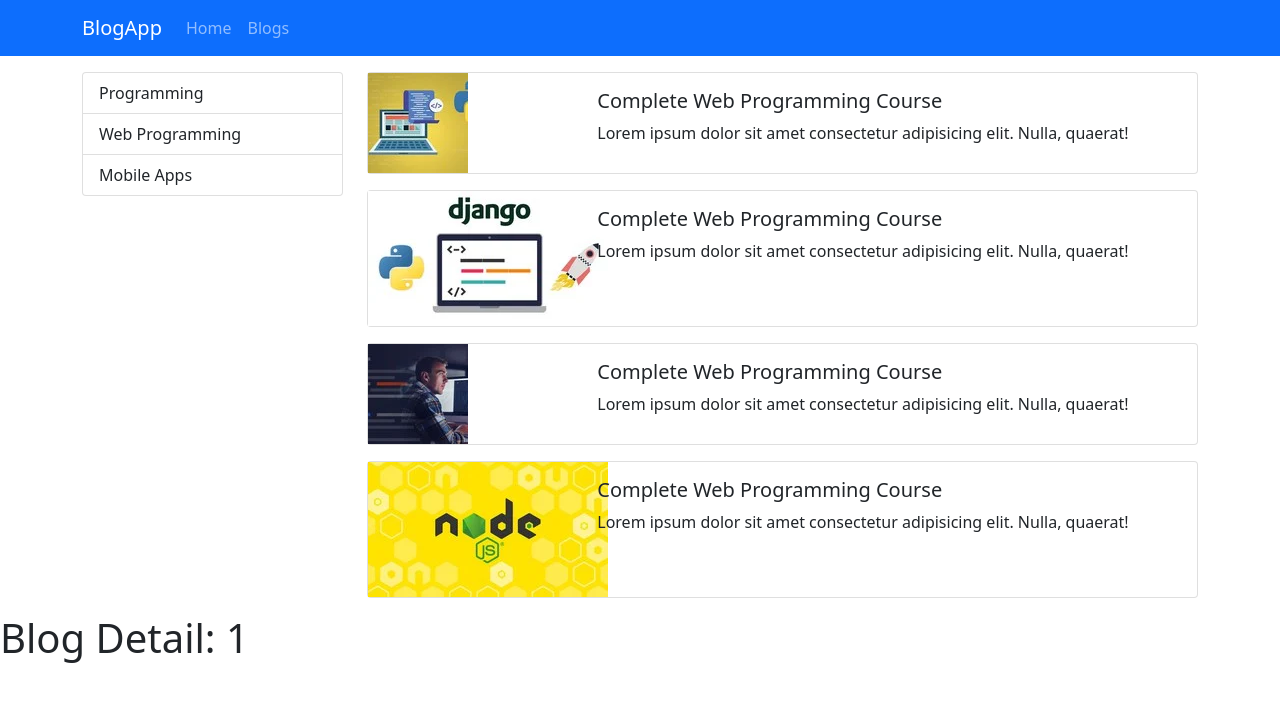
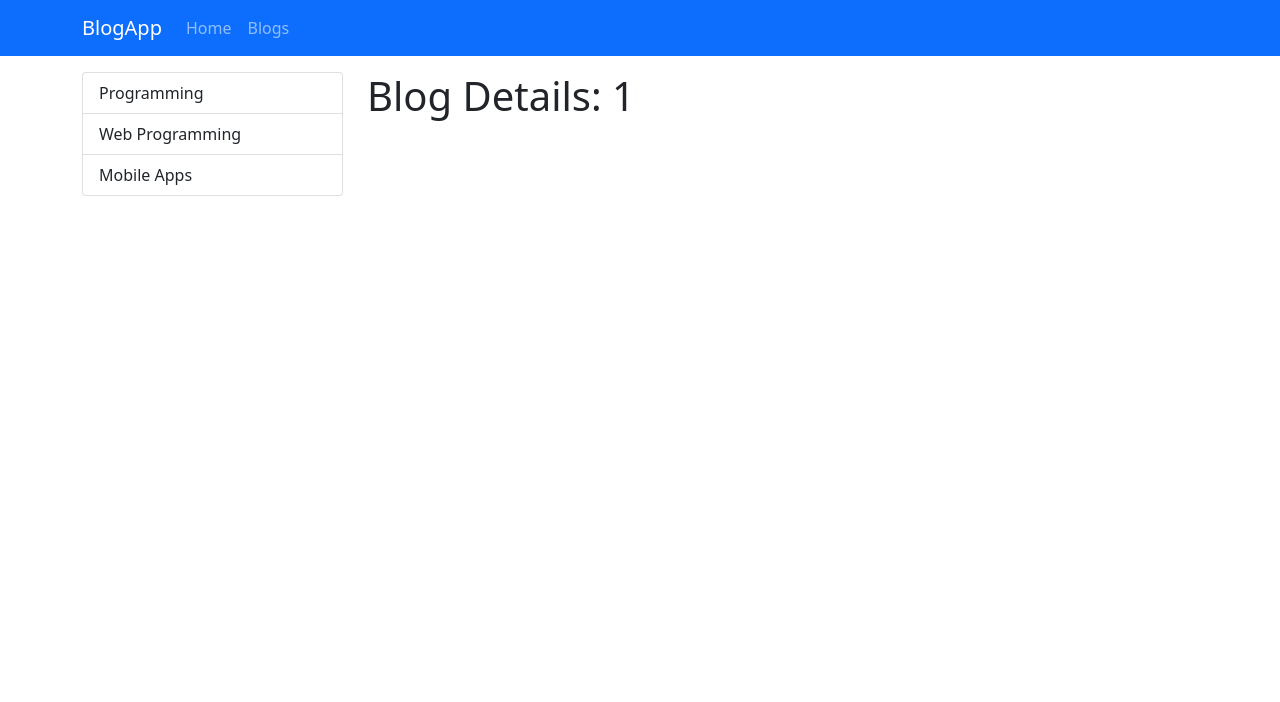
Before and after one commit to developerNihad/django-practise, a Django app: page /blogs/1/ in a window 1280 px wide. Shown: the top 702 px of the page. Run offline with Django 5.2, Linux system fonts and the light colour scheme; some libraries are stand-ins or nearby versions.

Commit message:
commited

```diff
--- a/blog/templates/blog/blog-details.html
+++ b/blog/templates/blog/blog-details.html
@@ -4,6 +4,16 @@
 
 {% block content %}
 
-<h1>Blog Detail: {{ id }}</h1>
+    <div class="container mt-3">
+        <div class="row">
+            <div class="col-3">
+                {% include "partials/_categories.html" %}
+            </div>
+            <div class="col-9">
+                <h1>Blog Details: {{ id }}</h1>
+            </div>
+        </div>
+    </div>
+
 
 {% endblock  %}
--- a/blog/urls.py
+++ b/blog/urls.py
@@ -3,8 +3,8 @@ from . import views
 
 
 urlpatterns = [
-    path("", views.index),
+    path("", views.index, name="home"),
     path("index/", views.index),
-    path("blogs/", views.blogs),
-    path("blogs/<str:id>/", views.blog_details),
+    path("blogs/", views.blogs, name="blogs"),
+    path("blogs/<int:id>/", views.blog_details, name="blog_details"),
 ]
--- a/blog/views.py
+++ b/blog/views.py
@@ -1,5 +1,7 @@
 from django.shortcuts import render
 from django.shortcuts import HttpResponse
+
+
 
 
 def index(request):
--- a/templates/base.html
+++ b/templates/base.html
@@ -12,85 +12,7 @@
 </head>
 <body>
 
-    <nav class="navbar navbar-dark bg-primary navbar-expand-lg">
-        <div class="container">
-            <a class="navbar-brand" href="">BlogApp</a>
-            <ul class="navbar-nav me-auto">
-                <li class="nav-item">
-                    <a class="nav-link" href="">Home</a>
-                </li>
-                <li class="nav-item">
-                    <a class="nav-link" href="">Blogs</a>
-                </li>
-            </ul>
-        </div>
-    </nav>
-
-    <div class="container mt-3">
-        <div class="row">
-            <div class="col-3">
-                <div class="list-group">
-                    <a class="list-group-item list-group-item-action" href="">Programming</a>
-                    <a class="list-group-item list-group-item-action" href="">Web Programming</a>
-                    <a class="list-group-item list-group-item-action" href="">Mobile Apps</a>
-                </div>
-            </div>
-            <div class="col-9">
-                <div class="card mb-3">
-                    <div class="row">
-                        <div class="col-md-3">
-                            <img src="{% static "img/1.webp" %}" alt="">
-                        </div>
-                        <div class="col-md-9">
-                            <div class="card-body">
-                                <h5 class="card-title">Complete Web Programming Course</h5>
-                                <p class="card-text">Lorem ipsum dolor sit amet consectetur adipisicing elit. Nulla, quaerat!</p>
-                            </div>
-                        </div>
-                    </div>
-                </div>
-                <div class="card mb-3">
-                    <div class="row">
-                        <div class="col-md-3">
-                            <img src="{% static "img/2.webp" %}" alt="">
-                        </div>
-                        <div class="col-md-9">
-                            <div class="card-body">
-                                <h5 class="card-title">Complete Web Programming Course</h5>
-                                <p class="card-text">Lorem ipsum dolor sit amet consectetur adipisicing elit. Nulla, quaerat!</p>
-                            </div>
-                        </div>
-                    </div>
-                </div>
-                <div class="card mb-3">
-                    <div class="row">
-                        <div class="col-md-3">
-                            <img src="{% static "img/3.webp" %}" alt="">
-                        </div>
-                        <div class="col-md-9">
-                            <div class="card-body">
-                                <h5 class="card-title">Complete Web Programming Course</h5>
-                                <p class="card-text">Lorem ipsum dolor sit amet consectetur adipisicing elit. Nulla, quaerat!</p>
-                            </div>
-                        </div>
-                    </div>
-                </div>
-                <div class="card mb-3">
-                    <div class="row">
-                        <div class="col-md-3">
-                            <img src="{% static "img/4.webp" %}" alt="">
-                        </div>
-                        <div class="col-md-9">
-                            <div class="card-body">
-                                <h5 class="card-title">Complete Web Programming Course</h5>
-                                <p class="card-text">Lorem ipsum dolor sit amet consectetur adipisicing elit. Nulla, quaerat!</p>
-                            </div>
-                        </div>
-                    </div>
-                </div>
-            </div>
-        </div>
-    </div>
+    {% include "partials/_navbar.html" %}
 
     {% block content %}
 
--- /dev/null
+++ b/templates/partials/_categories.html
@@ -0,0 +1,5 @@
+<div class="list-group">
+    <a class="list-group-item list-group-item-action" href="">Programming</a>
+    <a class="list-group-item list-group-item-action" href="">Web Programming</a>
+    <a class="list-group-item list-group-item-action" href="">Mobile Apps</a>
+</div>
--- /dev/null
+++ b/templates/partials/_navbar.html
@@ -0,0 +1,13 @@
+<nav class="navbar navbar-dark bg-primary navbar-expand-lg">
+    <div class="container">
+        <a class="navbar-brand" href="{% url 'home' %}">BlogApp</a>
+        <ul class="navbar-nav me-auto">
+            <li class="nav-item">
+                <a class="nav-link" href="{% url 'home' %}">Home</a>
+            </li>
+            <li class="nav-item">
+                <a class="nav-link" href="{% url 'blogs' %}">Blogs</a>
+            </li>
+        </ul>
+    </div>
+</nav>
```
Also changed, not shown: blog/templates/blog/blogs.html (+14 -1 lines), blog/templates/blog/index.html (+15 -2 lines), blog/templates/blog/partials/_blog.html (added, +19 -0 lines).
